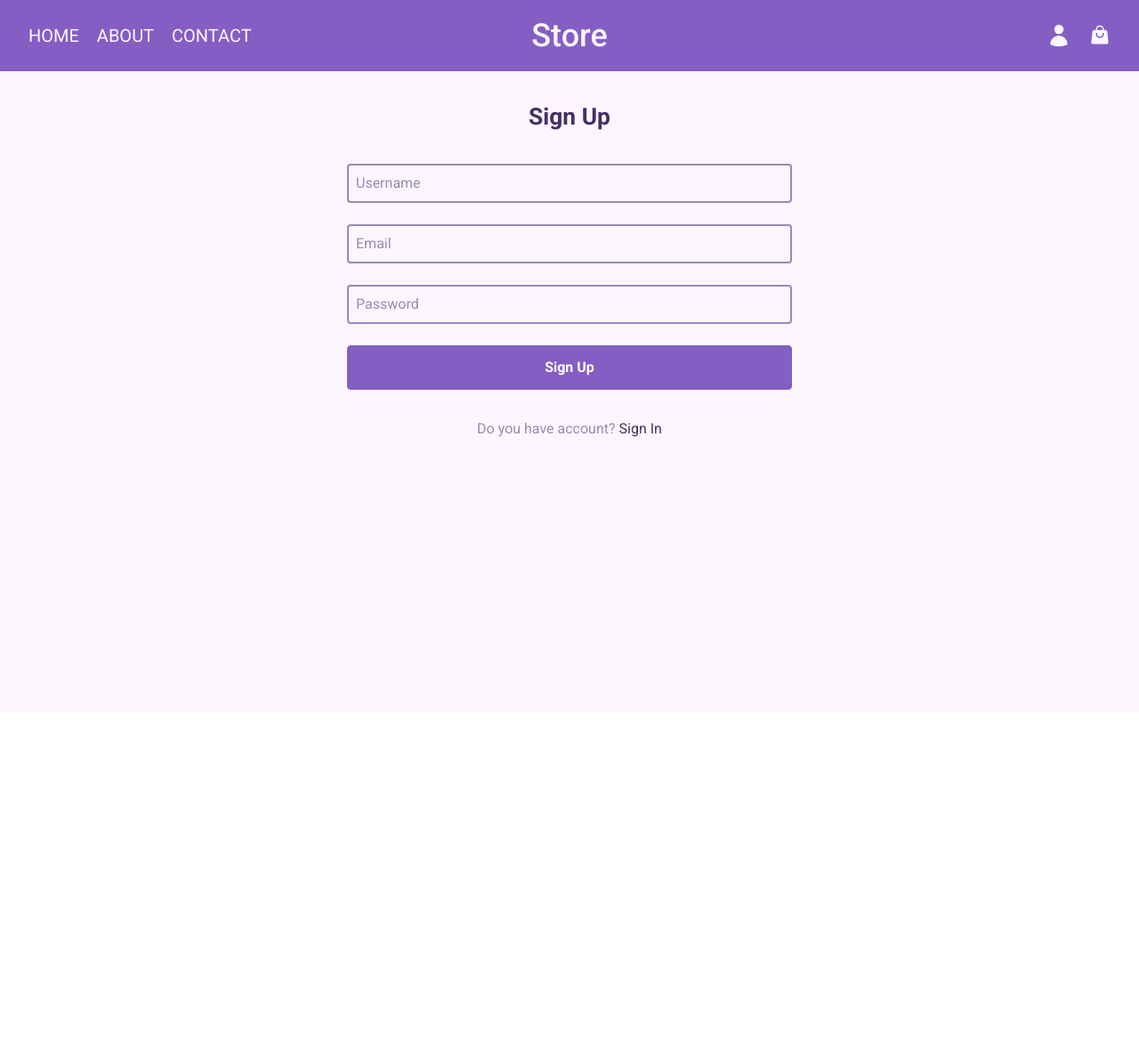
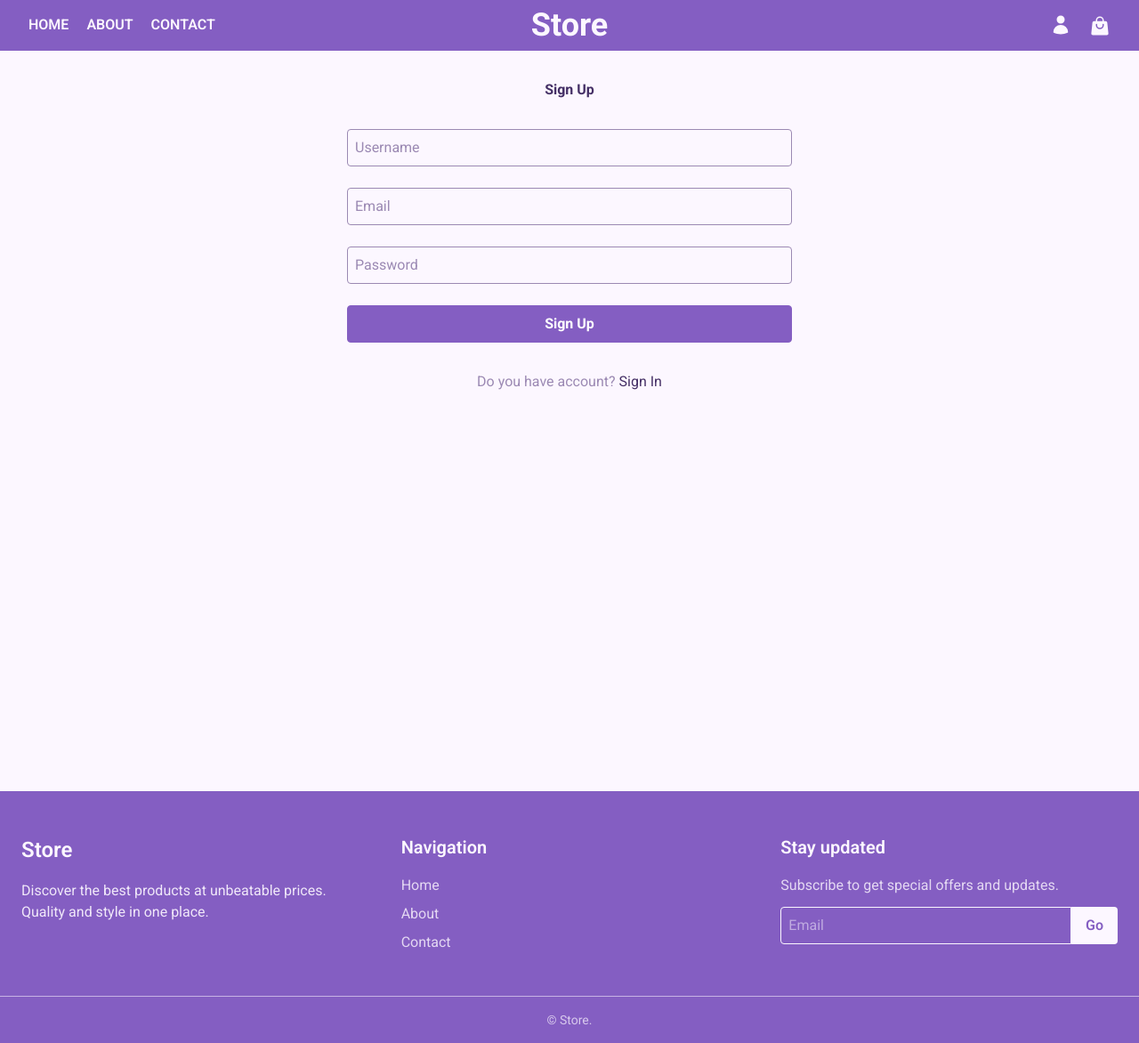
Before and after one commit to rhgz99/Product-Store-Frontend-and-API-Billing-System, a React (Vite) app in the folder frontend/: page /sign-up in a window 1280 px wide. Shown: the whole page at 89% size. Before the commit the page ends 800 px from the top, so only its background shows below. Built offline with nearby package versions, Linux system fonts and the light colour scheme; no server answers.

Commit message:
add Footer UI, wrap pages with layot, modified several styles

```diff
--- a/frontend/src/app/App.jsx
+++ b/frontend/src/app/App.jsx
@@ -4,15 +4,18 @@ import SignIn from "../pages/SignIn";
 import "../styles/index.css";
 import { BrowserRouter as Router, Routes, Route } from "react-router-dom";
 import { UserContextProvider } from "../context/UserContextProvider";
+import Layout from "../layout/Layout";
 
 const App = () => {
   return (
     <UserContextProvider>
       <Router>
         <Routes>
-          <Route path="/" element={<Home />} />
-          <Route path="/sign-up" element={<SignUp />} />
-          <Route path="/sign-in" element={<SignIn />}></Route>
+          <Route path='/' element={<Layout/>}>
+            <Route index element={<Home />} />
+            <Route path="sign-up" element={<SignUp />} />
+            <Route path="sign-in" element={<SignIn />} />
+          </Route>
         </Routes>
       </Router>
     </UserContextProvider>
--- /dev/null
+++ b/frontend/src/components/footer/Footer.jsx
@@ -0,0 +1,50 @@
+import { Link } from "react-router-dom";
+
+const Footer = () => {
+  return (
+    <footer className="bg-primary text-background  font-primary">
+      <div className="max-w-462 mx-auto grid grid-cols-1 px-6 py-12 gap-12 md:grid-cols-2 lg:grid-cols-3">
+
+
+        <div>
+          <h2 className="text-h2 font-semibold mb-4">Store</h2>
+          <p className="text-p  opacity-90 ">
+            Discover the best products at unbeatable prices. Quality and style in one place.
+          </p>
+        </div>
+
+        <div>
+          <h3 className="font-semibold text-h3 mb-4">Navigation</h3>
+          <ul className="flex flex-col gap-2 opacity-80">
+            <li><Link to='/' className="link">Home</Link></li>
+            <li><Link to='about' className="link">About</Link></li>
+            <li><Link to='contact' className="link">Contact</Link></li>
+          </ul>
+        </div>
+
+        <div>
+          <h3 className="font-semibold text-h3 mb-4">Stay updated</h3>
+          <p className="text-p opacity-80 mb-3">
+            Subscribe to get special offers and updates.
+          </p>
+          <div className="flex">
+            <input
+              type="email"
+              placeholder="Email"
+              className="w-full p-2 rounded-l bg-transparent border border-background outline-none text-p"
+            />
+            <button className="px-4 bg-background text-primary font-semibold rounded-r">
+              Go
+            </button>
+          </div>
+        </div>
+      </div>
+
+      <div className="border-t border-background/80 py-4 text-center text-sm opacity-70">
+        © Store.
+      </div>
+    </footer>
+  );
+};
+
+export default Footer;
--- a/frontend/src/components/navbar/Navbar.jsx
+++ b/frontend/src/components/navbar/Navbar.jsx
@@ -1,7 +1,6 @@
-import { Link } from "react-router-dom";
+import { Link, useNavigate, useLocation } from "react-router-dom";
 import { useState } from "react";
 import { useUser } from "../../hooks/useUser";
-import { useNavigate } from "react-router-dom";
 import {
   Bars3Icon,
   ChevronDoubleRightIcon,
@@ -11,35 +10,30 @@ import {
   XMarkIcon,
 } from "@heroicons/react/24/solid";
 
-const Navbar = () => {
-  const [nav, setNav] = useState(false);
+const NavbarAlt = () => {
+   const [nav, setNav] = useState(false);
   const [userMenu, setUserMenu] = useState(false);
   const { isAuthenticated, signOut } = useUser();
 
   const navigateAfterSignOut = useNavigate();
+  const location = useLocation()
+  const isTransparent = location.pathname === '/'
   const handleNav = () => setNav(!nav);
   const handleUserMenu = () => setUserMenu(!userMenu);
   const handleSignOut = () => {
     signOut();
     navigateAfterSignOut("/sign-in", { replace: true });
   };
-
   return (
-    <header
-      className={
-        nav
-          ? "bg-primary h-20 text-background font-background fixed top-0 left-0 w-full z-10 md:flex md:justify-center duration-600"
-          : "bg-transparent h-20 text-background font-primary fixed top-0 left-0 w-full z-10 md:flex md:justify-center duration-600"
-      }
-    >
-      <nav className="flex justify-between items-center mx-4 my-6 md:w-full md:mx-8 md:max-w-462">
+    <header className="bg-primary py-4 text-background font-primary  w-full flex justify-between items-center duration-600">
+      <nav className="flex justify-between items-center mx-4 w-full lg:mx-8 lg:max-w-462">
         {nav ? (
           <XMarkIcon onClick={handleNav} className="size-8 left-5 md:hidden" />
         ) : (
           <Bars3Icon onClick={handleNav} className="size-8 left-5 md:hidden" />
         )}
 
-        <ul className="hidden text-xl uppercase gap-5 md:flex">
+        <ul className="hidden text-navbar-link font-semibold uppercase gap-5 md:flex">
           <li>
             <Link to="/" className="link">
               Home
@@ -58,18 +52,24 @@ const Navbar = () => {
         </ul>
         <Link
           to="/"
-          className=" text-4xl font-medium absolute left-1/2 -translate-x-1/2 link"
+          className=" text-h1-home font-bold absolute left-1/2 -translate-x-1/2 link"
         >
           Store
         </Link>
-        <div className="flex gap-8 md:gap-5">
+        <div className="flex gap-5">
           <div className="relative">
             <UserIcon
-              className={`size-7  icon-link z-10 ${isAuthenticated && 'text-valid'}`}
+              className="size-6  icon-link z-10 "
               onClick={() => handleUserMenu()}
             />
             {isAuthenticated() ? (
-              <ul className="absolute w-30 mt-2  left-1/2 lg:left-1/2 -translate-x-1/2  text-center rounded">
+              <ul
+                className={
+                  !userMenu
+                    ? "absolute w-30 mt-4  left-1/2 lg:left-1/2 -translate-x-1/2  text-center rounded p-2 duration-500 ease-in-out"
+                    : "absolute w-30 mt-4 pb-5 left-1/2 lg:left-1/2 -translate-x-1/2 text-center rounded p-2 duration-500 ease-in-out"
+                }
+              >
                 <li
                   onClick={() => handleSignOut()}
                   className={
@@ -82,7 +82,13 @@ const Navbar = () => {
                 </li>
               </ul>
             ) : (
-              <ul className="absolute w-30 mt-2  left-1/2 lg:left-1/2 -translate-x-1/2  text-center rounded">
+              <ul
+                className={
+                  !userMenu
+                    ? "absolute w-30 mt-4  left-1/2 lg:left-1/2 -translate-x-1/2  text-center rounded p-2 duration-500 ease-in-out"
+                    : "absolute w-30 mt-4 pb-5 left-1/2 lg:left-1/2 -translate-x-1/2 text-center rounded p-2 duration-500 ease-in-out"
+                }
+              >
                 <li>
                   <Link
                     to="/sign-in"
@@ -118,11 +124,11 @@ const Navbar = () => {
         <div
           className={
             nav
-              ? "bg-primary w-screen absolute top-20 left-0 h-screen transition-all duration-600"
-              : " bg-primary w-screen absolute top-20 -left-full opacity-0  h-screen transition-all duration-600 md:hidden"
+              ? "bg-primary w-screen absolute top-16 left-0 h-screen transition-all duration-600"
+              : " bg-primary w-screen absolute top-16 -left-full opacity-0  h-screen transition-all duration-600 md:hidden"
           }
         >
-          <ul className="flex flex-col mx-4 uppercase gap-5 text-background text-xl">
+          <ul className="flex flex-col mx-4 uppercase gap-5 text-background text-navbar-link">
             <li className="drop-menu-link border-t border-background">
               <Link
                 to="/"
@@ -157,4 +163,4 @@ const Navbar = () => {
   );
 };
 
-export default Navbar;
+export default NavbarAlt;
--- a/frontend/src/components/navbar/NavbarAlt.jsx
+++ /dev/null
@@ -1,165 +0,0 @@
-import { Link } from "react-router-dom";
-import { useState } from "react";
-import { useUser } from "../../hooks/useUser";
-import { useNavigate } from "react-router-dom";
-import {
-  Bars3Icon,
-  ChevronDoubleRightIcon,
-  MagnifyingGlassIcon,
-  ShoppingBagIcon,
-  UserIcon,
-  XMarkIcon,
-} from "@heroicons/react/24/solid";
-
-const NavbarAlt = () => {
-   const [nav, setNav] = useState(false);
-  const [userMenu, setUserMenu] = useState(false);
-  const { isAuthenticated, signOut } = useUser();
-
-  const navigateAfterSignOut = useNavigate();
-  const handleNav = () => setNav(!nav);
-  const handleUserMenu = () => setUserMenu(!userMenu);
-  const handleSignOut = () => {
-    signOut();
-    navigateAfterSignOut("/sign-in", { replace: true });
-  };
-  return (
-    <header className="bg-primary h-20 text-background font-primary  w-full flex justify-between items-center duration-600">
-      <nav className="flex justify-between items-center mx-4 w-full md:mx-8 md:max-w-462">
-        {nav ? (
-          <XMarkIcon onClick={handleNav} className="size-8 left-5 md:hidden" />
-        ) : (
-          <Bars3Icon onClick={handleNav} className="size-8 left-5 md:hidden" />
-        )}
-
-        <ul className="hidden text-xl uppercase gap-5 md:flex">
-          <li>
-            <Link to="/" className="link">
-              Home
-            </Link>
-          </li>
-          <li>
-            <Link to="/about" className="link">
-              About
-            </Link>
-          </li>
-          <li>
-            <Link to="/contact" className="link">
-              Contact
-            </Link>
-          </li>
-        </ul>
-        <Link
-          to="/"
-          className=" text-4xl font-medium absolute left-1/2 -translate-x-1/2 link"
-        >
-          Store
-        </Link>
-        <div className="flex gap-2 md:gap-5">
-          <div className="relative">
-            <UserIcon
-              className="size-7  icon-link z-10 "
-              onClick={() => handleUserMenu()}
-            />
-            {isAuthenticated() ? (
-              <ul
-                className={
-                  !userMenu
-                    ? "absolute w-30 mt-2  left-1/2 lg:left-1/2 -translate-x-1/2  text-center rounded p-2 duration-500 ease-in-out"
-                    : "absolute w-30 mt-2 pb-5 left-1/2 lg:left-1/2 -translate-x-1/2 text-center rounded p-2 bg-primary duration-500 ease-in-out"
-                }
-              >
-                <li
-                  onClick={() => handleSignOut()}
-                  className={
-                    userMenu
-                      ? "link relative right-0 duration-500 ease-in-out cursor-pointer"
-                      : "pointer-events-none relative right-1/3 opacity-0 duration-500 ease-in-out "
-                  }
-                >
-                  Sign Out
-                </li>
-              </ul>
-            ) : (
-              <ul
-                className={
-                  !userMenu
-                    ? "absolute w-30 mt-2  left-1/2 lg:left-1/2 -translate-x-1/2  text-center rounded p-2 duration-500 ease-in-out"
-                    : "absolute w-30 mt-2 pb-5 left-1/2 lg:left-1/2 -translate-x-1/2 text-center rounded p-2 bg-primary duration-500 ease-in-out"
-                }
-              >
-                <li>
-                  <Link
-                    to="/sign-in"
-                    className={
-                      userMenu
-                        ? "link relative right-0 duration-500 ease-in-out"
-                        : "pointer-events-none relative right-1/3 opacity-0 duration-500 ease-in-out"
-                    }
-                  >
-                    Sign In
-                  </Link>
-                </li>
-                <li>
-                  <Link
-                    to="/sign-up"
-                    className={
-                      userMenu
-                        ? "link relative right-0 duration-500 ease-in-out"
-                        : "pointer-events-none relative right-4/6 opacity-0 duration-1000 ease-in-out"
-                    }
-                  >
-                    New account
-                  </Link>
-                </li>
-              </ul>
-            )}
-          </div>
-          <Link to="/cart">
-            <ShoppingBagIcon className="size-6  right-5 icon md:inline icon-link" />
-          </Link>
-        </div>
-
-        <div
-          className={
-            nav
-              ? "bg-primary w-screen absolute top-20 left-0 h-screen transition-all duration-600"
-              : " bg-primary w-screen absolute top-20 -left-full opacity-0  h-screen transition-all duration-600 md:hidden"
-          }
-        >
-          <ul className="flex flex-col mx-4 uppercase gap-5 text-background text-xl">
-            <li className="drop-menu-link border-t border-background">
-              <Link
-                to="/"
-                className="flex space justify-between items-center my-4"
-              >
-                Home
-                <ChevronDoubleRightIcon className="size-4" />
-              </Link>
-            </li>
-            <li className="drop-menu-link">
-              <Link
-                to="/about"
-                className="flex space justify-between items-center mb-4"
-              >
-                About
-                <ChevronDoubleRightIcon className="size-4" />
-              </Link>
-            </li>
-            <li className="drop-menu-link">
-              <Link
-                to="/contact"
-                className="flex space justify-between items-center mb-4"
-              >
-                Contact
-                <ChevronDoubleRightIcon className="size-4" />
-              </Link>
-            </li>
-          </ul>
-        </div>
-      </nav>
-    </header>
-  );
-};
-
-export default NavbarAlt;
--- a/frontend/src/components/sign-up/SignUpForm.jsx
+++ b/frontend/src/components/sign-up/SignUpForm.jsx
@@ -64,7 +64,7 @@ const SignUpForm = () => {
             message: "Username must be no longer than 20 characters",
           },
         })}
-        className={`p-2 border-2 border-secondary rounded focus:outline-primary placeholder:text-secondary  disabled:opacity-70 disabled:cursor-not-allowed ${
+        className={`p-2 border border-secondary rounded focus:outline-primary placeholder:text-secondary  disabled:opacity-70 disabled:cursor-not-allowed ${
           errors.username
             ? "border-red-500 outline-red-500 focus:outline-red-500"
             : ""
@@ -96,7 +96,7 @@ const SignUpForm = () => {
             message: "Email is too long",
           },
         })}
-        className={`p-2 border-2 border-secondary rounded focus:outline-primary placeholder:text-secondary disabled:opacity-70 disabled:cursor-not-allowed ${
+        className={`p-2 border border-secondary rounded focus:outline-primary placeholder:text-secondary disabled:opacity-70 disabled:cursor-not-allowed ${
           errors.email
             ? "border-red-500 outline-red-500 focus:outline-red-500"
             : ""
@@ -125,7 +125,7 @@ const SignUpForm = () => {
               message: "Password must be no longer than 20 characters",
             },
           })}
-          className={`p-2 border-2 border-secondary rounded focus:outline-primary placeholder:text-secondary disabled:opacity-70 disabled:cursor-not-allowed ${
+          className={`p-2 border border-secondary rounded focus:outline-primary placeholder:text-secondary disabled:opacity-70 disabled:cursor-not-allowed ${
             errors.email
               ? "border-red-500 outline-red-500 focus:outline-red-500"
               : ""
--- /dev/null
+++ b/frontend/src/layout/Layout.jsx
@@ -0,0 +1,17 @@
+import { Outlet } from "react-router-dom";
+import Footer from "../components/footer/Footer";
+import NavbarAlt from "../components/navbar/Navbar";
+
+const Layout = () => {
+  return (
+    <>
+    <NavbarAlt/>
+      <main>
+        <Outlet />
+      </main>
+      <Footer />
+    </>
+  );
+};
+
+export default Layout;
--- a/frontend/src/pages/SignIn.jsx
+++ b/frontend/src/pages/SignIn.jsx
@@ -1,12 +1,11 @@
 import React from "react";
 import SignInForm from "../components/sign-in/SignInForm";
-import NavbarAlt from "../components/navbar/NavbarAlt";
+import NavbarAlt from "../components/navbar/Navbar";
 import { Link } from "react-router-dom";
 
 const Login = () => {
   return (
     <div className="bg-background h-screen font-primary">
-      <NavbarAlt />
       <div className="m-6 mt-8 text-text-primary text-center">
         <h1 className="text-h1-m font-bold">Sign In</h1>
         <SignInForm />
--- a/frontend/src/pages/SignUp.jsx
+++ b/frontend/src/pages/SignUp.jsx
@@ -1,12 +1,11 @@
 import React from "react";
-import NavbarAlt from "../components/navbar/NavbarAlt";
+import NavbarAlt from "../components/navbar/Navbar";
 import SignUpForm from "../components/sign-up/SignUpForm";
 import { Link } from "react-router-dom";
 
 const SignUp = () => {
   return (
     <div className="bg-background h-screen font-primary">
-      <NavbarAlt />
       <div className="m-6 mt-8 text-text-primary text-center">
         <h1 className="text-h1-m font-bold">Sign Up</h1>
         <SignUpForm />
--- a/frontend/src/styles/index.css
+++ b/frontend/src/styles/index.css
@@ -18,19 +18,27 @@
   /* Typography */
 
   /* Headings */
-  --text-h1-home-m: 2.25rem;
-  --text-h1-home-d: 3.75rem;
-  --text-h1-m: 1.65rem;
-  --text-h1-d: 3.35rem;
+
+  /* h1 */
+  --text-h1-home: 2.25rem;
+  --text-h1: 1.5rem;
+  /* h2*/
+  --text-h2: 1.50rem;
+  /*h3*/
+  --text-h3: 1.25rem;
 
   /* Paragraph */
-  --text-p-m: 1.125rem;
-  --text-p-d: 1.5rem;
+  --text-p-home: 1.35rem;
+  --text-p-m: 1rem;
 
+  /*Navbar Link*/
+  --text-navbar-link: 1rem
   /* Button text */
   --text-btn-m: 1.125rem;
   --text-btn-d: 1.125rem;
-
+}
+body {
+  @apply bg-background;
 }
 .link {
   @apply duration-600 hover:text-secondary active:text-soft;
@@ -42,12 +50,11 @@
   @apply hover:text-secondary active:text-soft border-b border-b-background;
 }
 .btn {
-  @apply px-6 py-3 border rounded cursor-pointer disabled:opacity-70 disabled:bg-secondary disabled:cursor-not-allowed disabled:hover:bg-secondary
+  @apply px-4 py-2 border rounded cursor-pointer disabled:opacity-70 disabled:bg-secondary disabled:cursor-not-allowed disabled:hover:bg-secondary;
 }
 .btn-primary {
-  @apply bg-primary text-white border-primary hover:bg-secondary hover:border-secondary active:bg-darkest active:border-darkest
-
+  @apply bg-primary text-white border-primary hover:bg-secondary hover:border-secondary active:bg-darkest active:border-darkest;
 }
 .nav-btn {
-  @apply px-3 py-1 border rounded cursor-pointer
+  @apply px-3 py-1 border rounded cursor-pointer;
 }
```
Also changed, not shown: frontend/src/components/product-list/ProductList.jsx (added, +11 -0 lines), frontend/src/components/sign-in/SignInForm.jsx (+8 -7 lines), frontend/src/pages/Home.jsx (+3 -4 lines).
